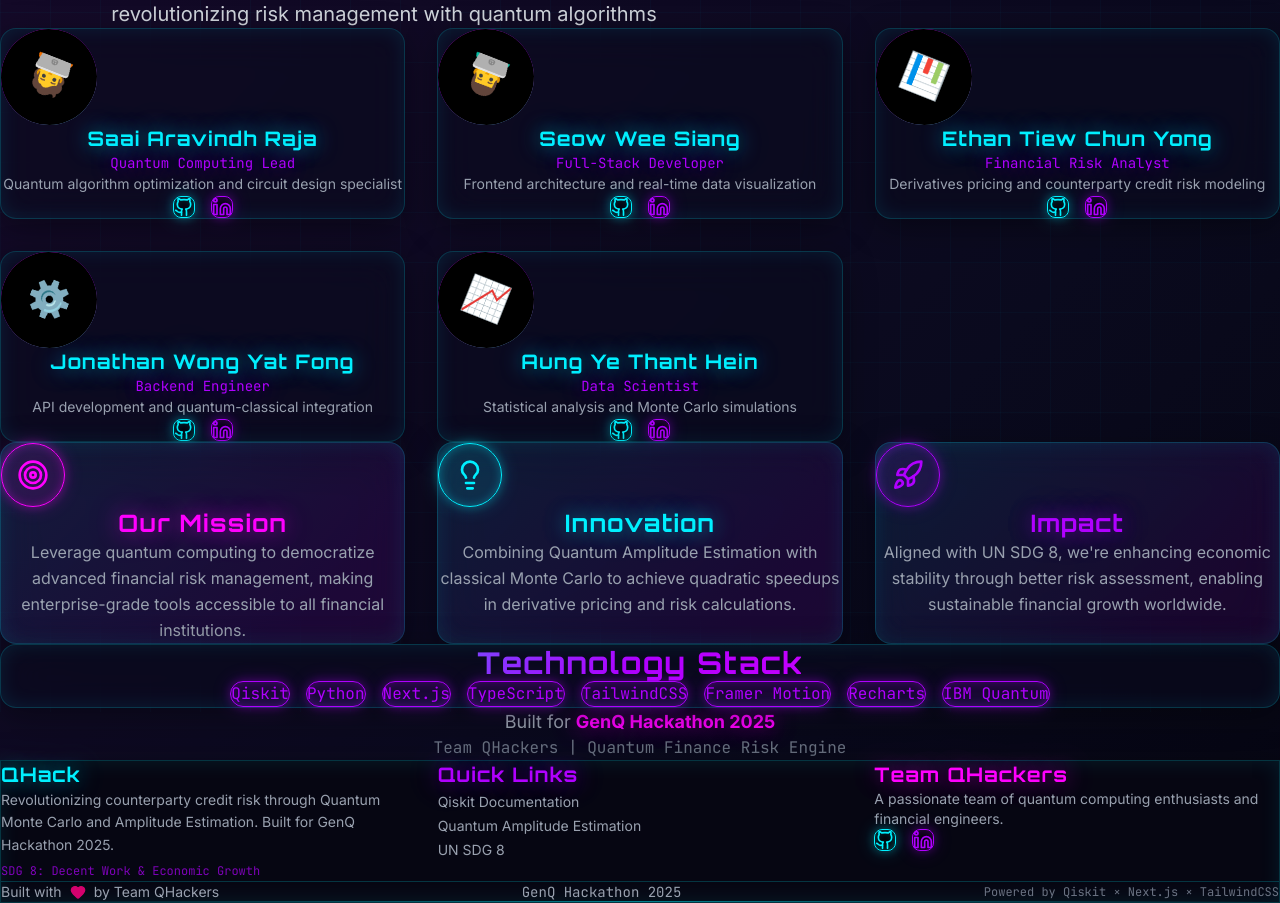
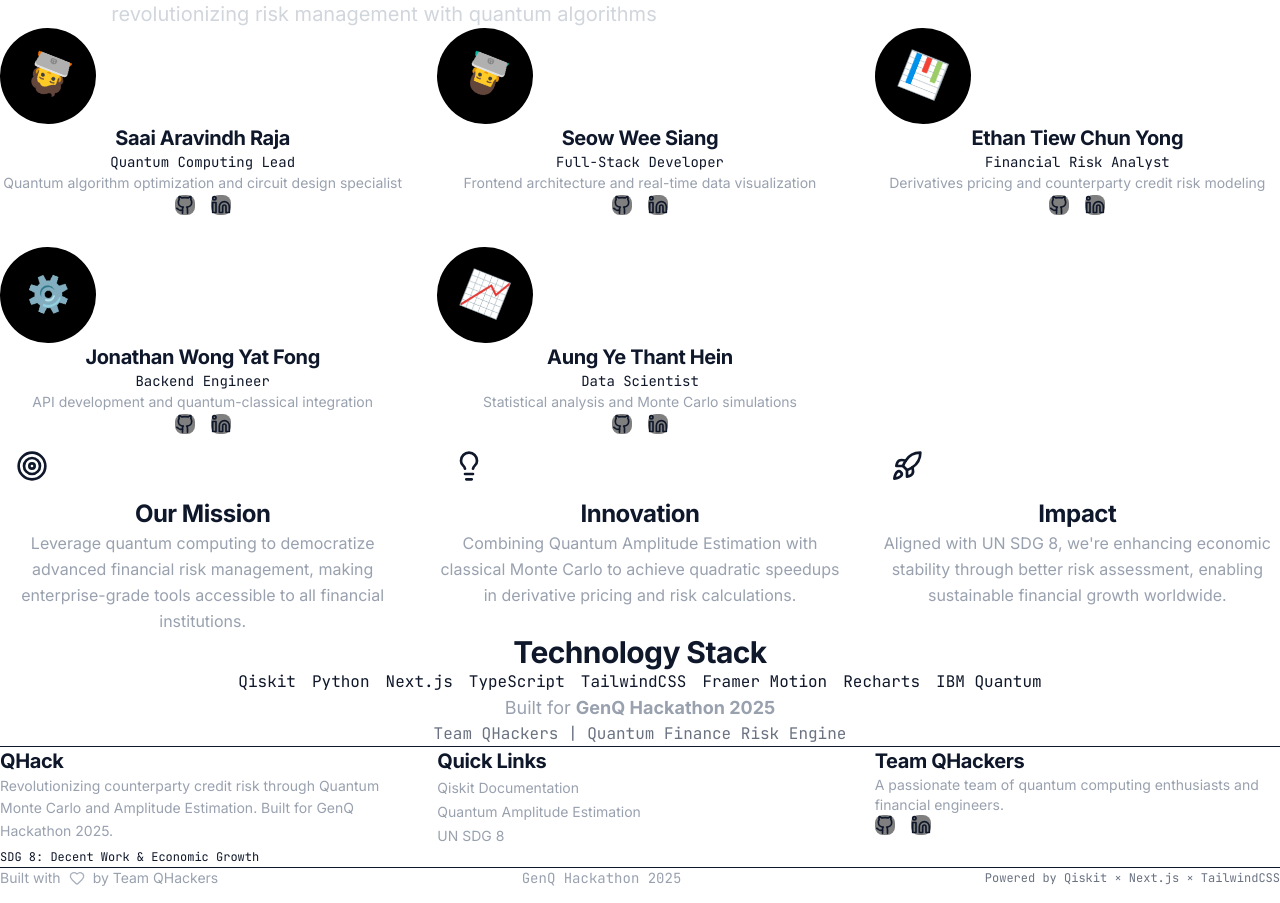
Before and after one commit to GenQ-QC-Hackathon/singapore25_challenge1_team6, a Next.js app in the folder qhack-frontend/: page /about in a window 1280 px wide. Shown: the part 88-991 px from the top of the page. Built offline with nearby package versions, Linux system fonts and the light colour scheme.

Commit message:
Refactor global styles to implement a consistent color palette

```diff
--- a/qhack-frontend/app/globals.css
+++ b/qhack-frontend/app/globals.css
@@ -1,34 +1,36 @@
-/* Import Google Fonts - Must come first */
-@import url('https://fonts.googleapis.com/css2?family=Orbitron:wght@400;500;600;700;800;900&family=Inter:wght@300;400;500;600;700&family=JetBrains+Mono:wght@400;500;600&display=swap');
+/* Import Google Fonts - Inter for body/display, JetBrains Mono for code */
+@import url('https://fonts.googleapis.com/css2?family=Inter:wght@300;400;500;600;700&family=JetBrains+Mono:wght@400;500;600&display=swap');
 
 @import "tailwindcss";
 
 :root {
-  /* Cyberpunk Color Palette */
-  --background: #000000;
-  --foreground: #ffffff;
+  /* Professional Color Palette */
+  --background: #ffffff;
+  --foreground: #0f172a;
 
-  /* Neon Colors */
-  --neon-blue: #00f0ff;
-  --neon-purple: #b000ff;
-  --neon-magenta: #ff00ff;
-  --neon-pink: #ff0080;
-  --electric-blue: #0080ff;
+  /* Surface Colors */
+  --surface: #f8fafc;
+  --surface-dark: #1e293b;
 
-  /* UI Colors */
-  --primary: #00f0ff;
-  --secondary: #b000ff;
-  --accent: #ff00ff;
-  --muted: #1a1a2e;
-  --border: rgba(0, 240, 255, 0.3);
+  /* Text Colors */
+  --text-primary: #0f172a;
+  --text-secondary: #64748b;
 
-  /* Glow Effects */
-  --glow-blue: 0 0 20px rgba(0, 240, 255, 0.5), 0 0 40px rgba(0, 240, 255, 0.3);
-  --glow-purple: 0 0 20px rgba(176, 0, 255, 0.5), 0 0 40px rgba(176, 0, 255, 0.3);
-  --glow-magenta: 0 0 20px rgba(255, 0, 255, 0.5), 0 0 40px rgba(255, 0, 255, 0.3);
+  /* Accent Colors */
+  --primary: #3b82f6;
+  --primary-dark: #2563eb;
+  --secondary: #8b5cf6;
+  --secondary-dark: #7c3aed;
 
-  /* Grid Background */
-  --grid-color: rgba(0, 240, 255, 0.1);
+  /* Semantic Colors */
+  --success: #10b981;
+  --warning: #f59e0b;
+  --error: #ef4444;
+
+  /* Border Colors */
+  --border-light: #e2e8f0;
+  --border-medium: #cbd5e1;
+  --border-dark: #475569;
 }
 
 @theme inline {
@@ -36,18 +38,9 @@
   --color-foreground: var(--foreground);
   --color-primary: var(--primary);
   --color-secondary: var(--secondary);
-  --color-accent: var(--accent);
-  --color-muted: var(--muted);
-  --color-border: var(--border);
-
-  --color-neon-blue: var(--neon-blue);
-  --color-neon-purple: var(--neon-purple);
-  --color-neon-magenta: var(--neon-magenta);
-  --color-neon-pink: var(--neon-pink);
-  --color-electric-blue: var(--electric-blue);
 
   --font-sans: var(--font-inter);
-  --font-display: var(--font-orbitron);
+  --font-display: var(--font-inter);
   --font-mono: var(--font-jetbrains);
 }
 
@@ -66,315 +59,63 @@
   color: var(--foreground);
   font-family: 'Inter', -apple-system, BlinkMacSystemFont, 'Segoe UI', sans-serif;
   overflow-x: hidden;
-  position: relative;
 }
 
-/* Cyberpunk Grid Background */
-body::before {
-  content: '';
-  position: fixed;
-  top: 0;
-  left: 0;
-  width: 100%;
-  height: 100%;
-  background-image:
-    linear-gradient(rgba(0, 240, 255, 0.05) 1px, transparent 1px),
-    linear-gradient(90deg, rgba(0, 240, 255, 0.05) 1px, transparent 1px);
-  background-size: 50px 50px;
-  z-index: 0;
-  pointer-events: none;
-  animation: gridPulse 4s ease-in-out infinite;
-}
-
-@keyframes gridPulse {
-  0%, 100% { opacity: 0.3; }
-  50% { opacity: 0.6; }
-}
-
-/* Animated Gradient Background */
-.gradient-bg {
-  background: linear-gradient(
-    135deg,
-    #000000 0%,
-    #0a0a1e 25%,
-    #1a0a2e 50%,
-    #0a0a1e 75%,
-    #000000 100%
-  );
-  background-size: 400% 400%;
-  animation: gradientShift 15s ease infinite;
-}
-
-@keyframes gradientShift {
-  0% { background-position: 0% 50%; }
-  50% { background-position: 100% 50%; }
-  100% { background-position: 0% 50%; }
-}
-
-/* Neon Glow Text */
-.neon-text-blue {
-  color: var(--neon-blue);
-  text-shadow: var(--glow-blue);
-}
-
-.neon-text-purple {
-  color: var(--neon-purple);
-  text-shadow: var(--glow-purple);
-}
-
-.neon-text-magenta {
-  color: var(--neon-magenta);
-  text-shadow: var(--glow-magenta);
-}
-
-/* Neon Border Glow */
-.neon-border-blue {
-  border: 1px solid var(--neon-blue);
-  box-shadow:
-    inset 0 0 10px rgba(0, 240, 255, 0.3),
-    0 0 10px rgba(0, 240, 255, 0.3),
-    0 0 20px rgba(0, 240, 255, 0.2);
-}
-
-.neon-border-purple {
-  border: 1px solid var(--neon-purple);
-  box-shadow:
-    inset 0 0 10px rgba(176, 0, 255, 0.3),
-    0 0 10px rgba(176, 0, 255, 0.3),
-    0 0 20px rgba(176, 0, 255, 0.2);
-}
-
-.neon-border-magenta {
-  border: 1px solid var(--neon-magenta);
-  box-shadow:
-    inset 0 0 10px rgba(255, 0, 255, 0.3),
-    0 0 10px rgba(255, 0, 255, 0.3),
-    0 0 20px rgba(255, 0, 255, 0.2);
-}
-
-/* Glass Morphism */
-.glass-panel {
-  background: rgba(10, 10, 30, 0.6);
-  backdrop-filter: blur(20px);
-  border: 1px solid rgba(0, 240, 255, 0.2);
-  box-shadow:
-    0 8px 32px 0 rgba(0, 0, 0, 0.37),
-    inset 0 0 20px rgba(0, 240, 255, 0.1);
-}
-
-/* Holographic Effect */
-.holographic {
-  background: linear-gradient(
-    135deg,
-    rgba(0, 240, 255, 0.1) 0%,
-    rgba(176, 0, 255, 0.1) 50%,
-    rgba(255, 0, 255, 0.1) 100%
-  );
-  background-size: 200% 200%;
-  animation: holographicShift 3s ease infinite;
-}
-
-@keyframes holographicShift {
-  0%, 100% { background-position: 0% 50%; }
-  50% { background-position: 100% 50%; }
-}
-
-/* Scanline Effect */
-.scanlines {
-  position: relative;
-  overflow: hidden;
-}
-
-.scanlines::before {
-  content: '';
-  position: absolute;
-  top: 0;
-  left: 0;
-  width: 100%;
-  height: 100%;
-  background: repeating-linear-gradient(
-    0deg,
-    rgba(0, 240, 255, 0.03) 0px,
-    transparent 1px,
-    transparent 2px,
-    rgba(0, 240, 255, 0.03) 3px
-  );
-  pointer-events: none;
-  z-index: 1;
-  animation: scanlineMove 8s linear infinite;
-}
-
-@keyframes scanlineMove {
-  0% { transform: translateY(0); }
-  100% { transform: translateY(10px); }
-}
-
-/* Glitch Effect */
-@keyframes glitch {
-  0% {
-    transform: translate(0);
-  }
-  20% {
-    transform: translate(-2px, 2px);
-  }
-  40% {
-    transform: translate(-2px, -2px);
-  }
-  60% {
-    transform: translate(2px, 2px);
-  }
-  80% {
-    transform: translate(2px, -2px);
-  }
-  100% {
-    transform: translate(0);
-  }
-}
-
-.glitch-effect {
-  animation: glitch 0.3s infinite;
-}
-
-/* Pulse Animation */
-@keyframes pulse {
-  0%, 100% {
-    opacity: 1;
-    transform: scale(1);
-  }
-  50% {
-    opacity: 0.8;
-    transform: scale(1.05);
-  }
-}
-
-.pulse-animation {
-  animation: pulse 2s ease-in-out infinite;
-}
-
-/* Floating Animation */
-@keyframes float {
-  0%, 100% {
-    transform: translateY(0px);
-  }
-  50% {
-    transform: translateY(-20px);
-  }
-}
-
-.float-animation {
-  animation: float 3s ease-in-out infinite;
-}
-
-/* Custom Scrollbar */
+/* Simplified Scrollbar */
 ::-webkit-scrollbar {
   width: 10px;
   height: 10px;
 }
 
 ::-webkit-scrollbar-track {
-  background: #0a0a1e;
-  border-left: 1px solid rgba(0, 240, 255, 0.2);
+  background: #f1f5f9;
 }
 
 ::-webkit-scrollbar-thumb {
-  background: linear-gradient(180deg, var(--neon-blue), var(--neon-purple));
-  border-radius: 10px;
-  box-shadow: 0 0 10px rgba(0, 240, 255, 0.5);
+  background: #cbd5e1;
+  border-radius: 5px;
 }
 
 ::-webkit-scrollbar-thumb:hover {
-  background: linear-gradient(180deg, var(--neon-purple), var(--neon-magenta));
+  background: #94a3b8;
 }
 
 /* Selection */
 ::selection {
-  background: rgba(0, 240, 255, 0.3);
-  color: var(--neon-blue);
+  background: rgba(59, 130, 246, 0.2);
+  color: var(--text-primary);
 }
 
-/* Responsive Typography */
+/* Typography */
 h1, h2, h3, h4, h5, h6 {
-  font-family: 'Orbitron', sans-serif;
+  font-family: 'Inter', sans-serif;
   font-weight: 700;
-  letter-spacing: 0.05em;
+  letter-spacing: -0.02em;
 }
 
-/* Loading Spinner */
+/* Simple Loading Spinner */
 @keyframes spin {
   to { transform: rotate(360deg); }
 }
 
 .spinner {
-  border: 3px solid rgba(0, 240, 255, 0.2);
-  border-top-color: var(--neon-blue);
+  border: 3px solid #e2e8f0;
+  border-top-color: var(--primary);
   border-radius: 50%;
   animation: spin 1s linear infinite;
 }
 
-/* Cursor Trail Effect */
-.cursor-trail {
-  pointer-events: none;
-  position: fixed;
-  width: 20px;
-  height: 20px;
-  border-radius: 50%;
-  background: radial-gradient(circle, rgba(0, 240, 255, 0.6) 0%, transparent 70%);
-  transform: translate(-50%, -50%);
-  z-index: 9999;
+/* Reduced Motion Support */
+@media (prefers-reduced-motion: reduce) {
+  *,
+  *::before,
+  *::after {
+    animation-duration: 0.01ms !important;
+    animation-iteration-count: 1 !important;
+    transition-duration: 0.01ms !important;
+  }
+
+  html {
+    scroll-behavior: auto;
+  }
 }
-
-/* Button Hover Effects */
-.cyber-button {
-  position: relative;
-  overflow: hidden;
-  transition: all 0.3s ease;
-}
-
-.cyber-button::before {
-  content: '';
-  position: absolute;
-  top: 50%;
-  left: 50%;
-  width: 0;
-  height: 0;
-  border-radius: 50%;
-  background: rgba(0, 240, 255, 0.3);
-  transform: translate(-50%, -50%);
-  transition: width 0.6s, height 0.6s;
-}
-
-.cyber-button:hover::before {
-  width: 300px;
-  height: 300px;
-}
-
-.cyber-button:hover {
-  box-shadow:
-    0 0 20px rgba(0, 240, 255, 0.6),
-    0 0 40px rgba(0, 240, 255, 0.4),
-    inset 0 0 20px rgba(0, 240, 255, 0.2);
-}
-
-/* Card Hover Lift */
-.hover-lift {
-  transition: transform 0.3s ease, box-shadow 0.3s ease;
-}
-
-.hover-lift:hover {
-  transform: translateY(-10px);
-  box-shadow:
-    0 20px 40px rgba(0, 240, 255, 0.3),
-    0 0 20px rgba(176, 0, 255, 0.2);
-}
-
-/* Utilities */
-.text-gradient {
-  background: linear-gradient(135deg, var(--neon-blue), var(--neon-purple), var(--neon-magenta));
-  -webkit-background-clip: text;
-  -webkit-text-fill-color: transparent;
-  background-clip: text;
-}
-
-.border-gradient {
-  border-image: linear-gradient(135deg, var(--neon-blue), var(--neon-purple), var(--neon-magenta)) 1;
-}
```
